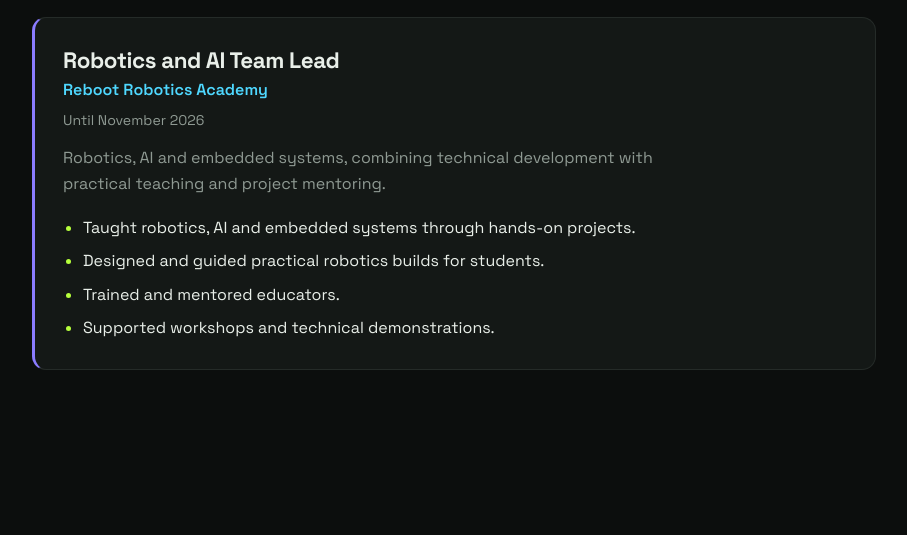
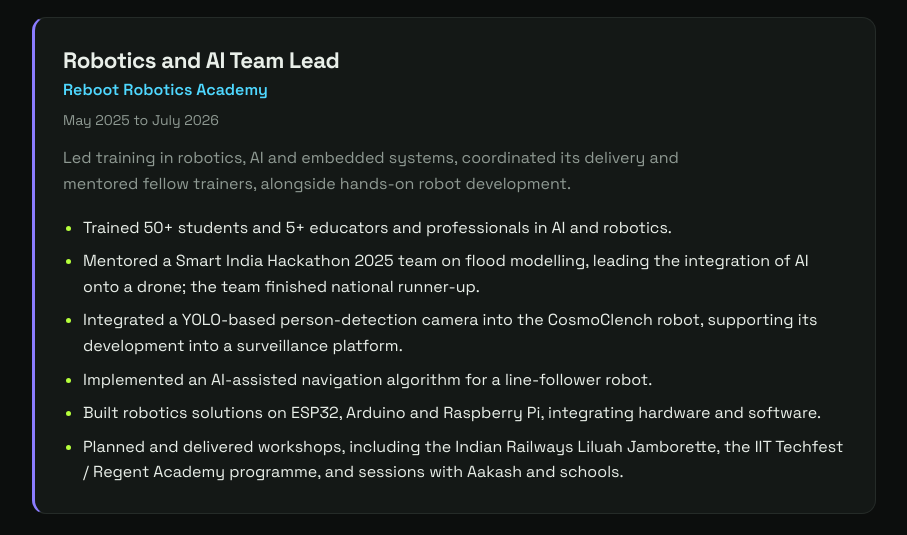
Before and after one commit to MrAvishek/Portfolio, a plain HTML site: page Portfolio/about.html in a window 1280 px wide. Shown: the part 1326-1861 px from the top of the page, without its empty margins (330-1237 px from the left). Drawn offline with Linux system fonts and the light colour scheme.

Commit message:
Update Reboot Robotics Academy dates and work details
- Show the role as May 2025 to July 2026 on the about page and in the
  home page experience list
- Replace the general bullets with specifics: students and educators
  trained, the Smart India Hackathon 2025 runner-up team, CosmoClench
  person detection, line-follower navigation, hardware platforms and
  workshops delivered
- Date the school workshops timeline entry 2025 to 2026

Co-Authored-By: Claude Fable 5.2 <noreply@anthropic.com>

```diff
--- a/Portfolio/about.html
+++ b/Portfolio/about.html
@@ -222,26 +222,43 @@
           </p>
 
           <p class="experience-meta">
-            Until <time datetime="2026-11">November 2026</time>
+            <time datetime="2025-05">May 2025</time> to
+            <time datetime="2026-07">July 2026</time>
           </p>
 
           <p>
-            Robotics, AI and embedded systems, combining technical
-            development with practical teaching and project mentoring.
+            Led training in robotics, AI and embedded systems, coordinated
+            its delivery and mentored fellow trainers, alongside hands-on
+            robot development.
           </p>
 
           <ul class="experience-responsibilities">
             <li>
-              Taught robotics, AI and embedded systems through hands-on projects.
+              Trained 50+ students and 5+ educators and professionals in AI
+              and robotics.
             </li>
             <li>
-              Designed and guided practical robotics builds for students.
+              Mentored a Smart India Hackathon 2025 team on flood modelling,
+              leading the integration of AI onto a drone; the team finished
+              national runner-up.
             </li>
             <li>
-              Trained and mentored educators.
+              Integrated a YOLO-based person-detection camera into the
+              CosmoClench robot, supporting its development into a
+              surveillance platform.
             </li>
             <li>
-              Supported workshops and technical demonstrations.
+              Implemented an AI-assisted navigation algorithm for a
+              line-follower robot.
+            </li>
+            <li>
+              Built robotics solutions on ESP32, Arduino and Raspberry Pi,
+              integrating hardware and software.
+            </li>
+            <li>
+              Planned and delivered workshops, including the Indian Railways
+              Liluah Jamborette, the IIT Techfest / Regent Academy programme,
+              and sessions with Aakash and schools.
             </li>
           </ul>
 
@@ -480,7 +497,7 @@
 
           <div class="t-text">
 
-            <time>Through 2026</time>
+            <time>2025 to 2026</time>
 
             <h4>School robotics workshops</h4>
 
```
Also changed, not shown: Portfolio/index.html (+1 -1 lines).
